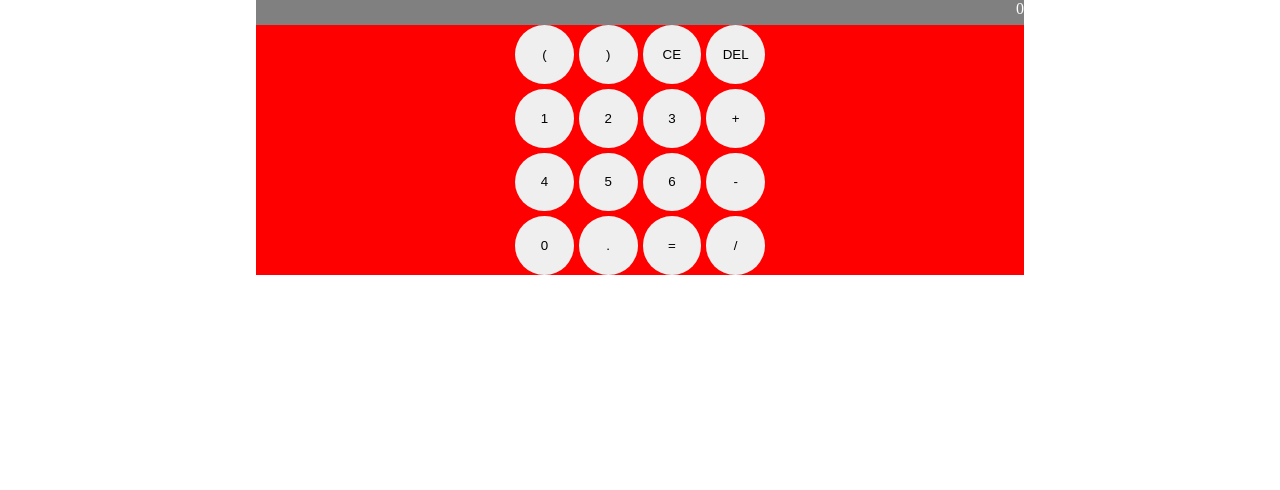
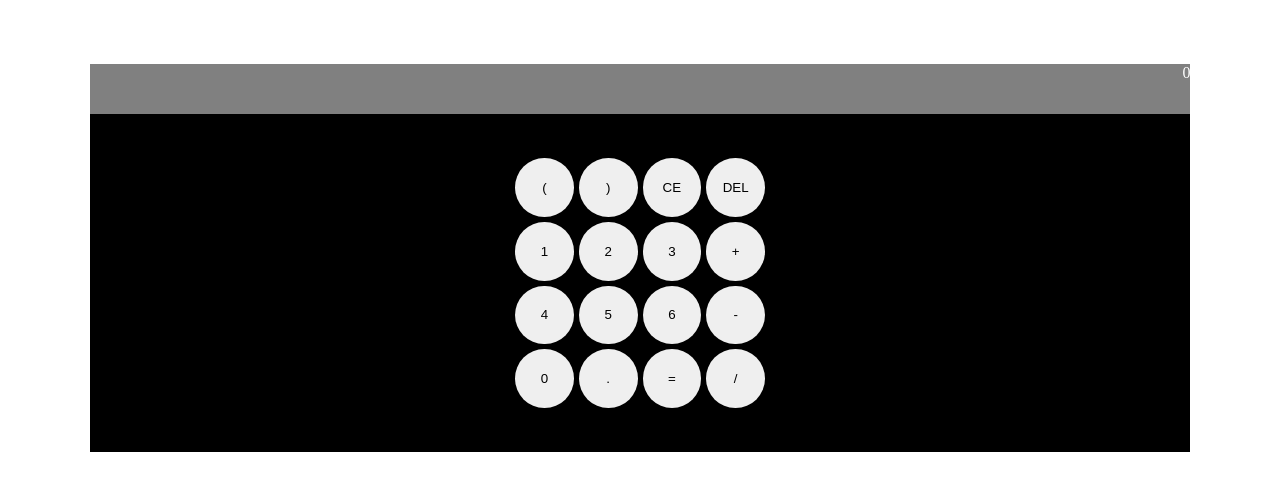
Before and after one commit to vietnguyen-dev/react-calculator, a React (Create React App) app: page / in a window 1280 px wide. Shown: the top 490 px of the page. Built offline with nearby package versions, Linux system fonts and the light colour scheme.

Commit message:
fixing styling
background color is now black

```diff
--- a/src/App.css
+++ b/src/App.css
@@ -12,7 +12,6 @@ menu, nav, output, ruby, section, summary,time, mark, audio, video {
 	}
 
 .App {
-  margin-left: 20%;
-  margin-right: 20%;
-  background-color: red;
+  margin: 5% 7%;
+  background-color: black;
 }
--- a/src/components/ButtonPad.js
+++ b/src/components/ButtonPad.js
@@ -9,7 +9,7 @@ const ButtonGrid = styled.div`
     display: grid;
     grid-template-columns: 1fr 1fr 1fr 1fr;
     grid-gap: 2%;
-    padding: 4% 6^;
+    padding: 4% 6%;
 `
 
 const CalculatorButton = styled.button`
--- a/src/components/Screen.js
+++ b/src/components/Screen.js
@@ -4,7 +4,7 @@ import styled from 'styled-components'
 const ScreenContainer = styled.div`
     background-color: grey;
     color: white;
-    height: 25px;
+    height: 50px;
     display: grid;
     grid-template-columns: 1fr
 `
```
